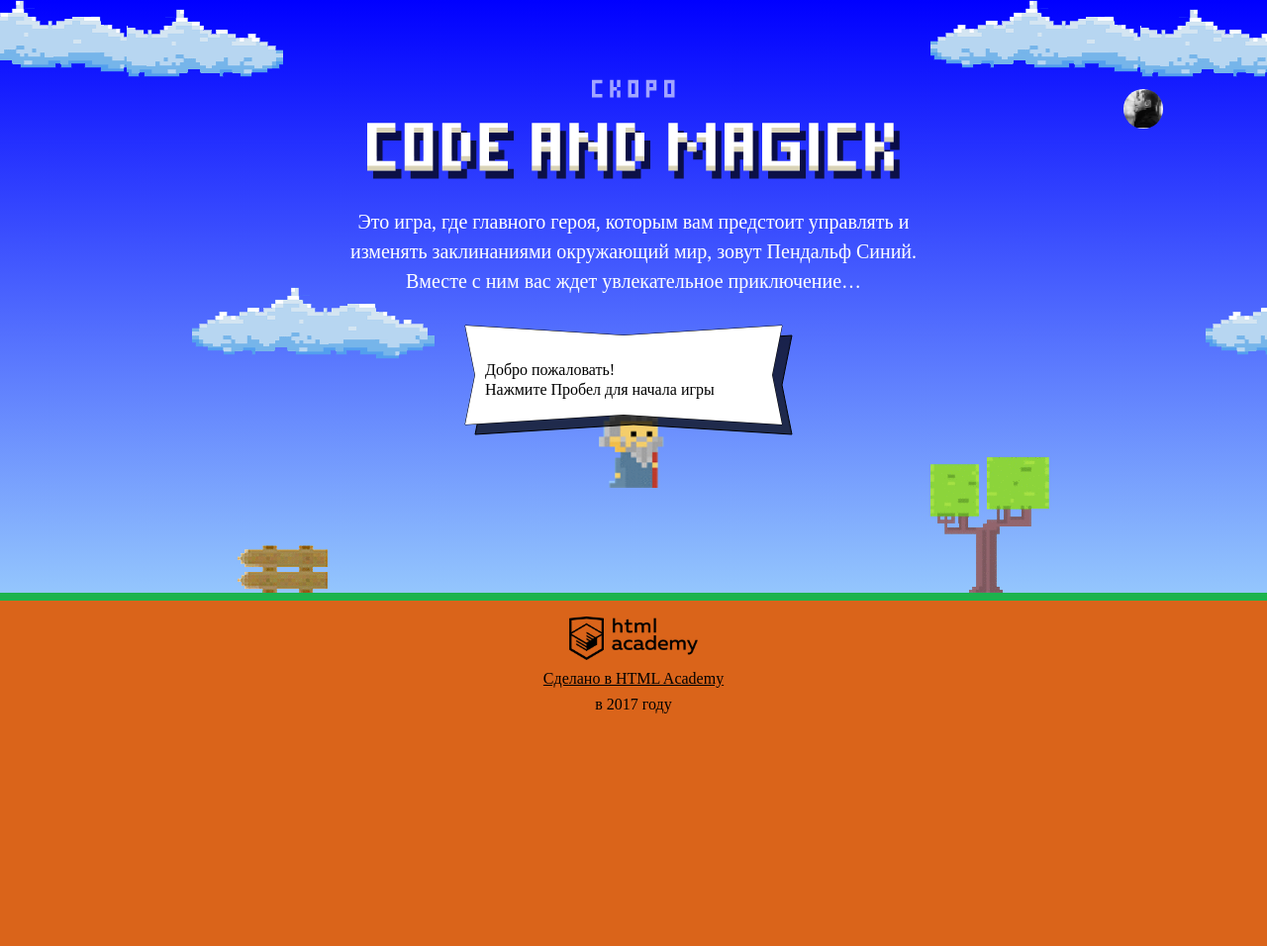
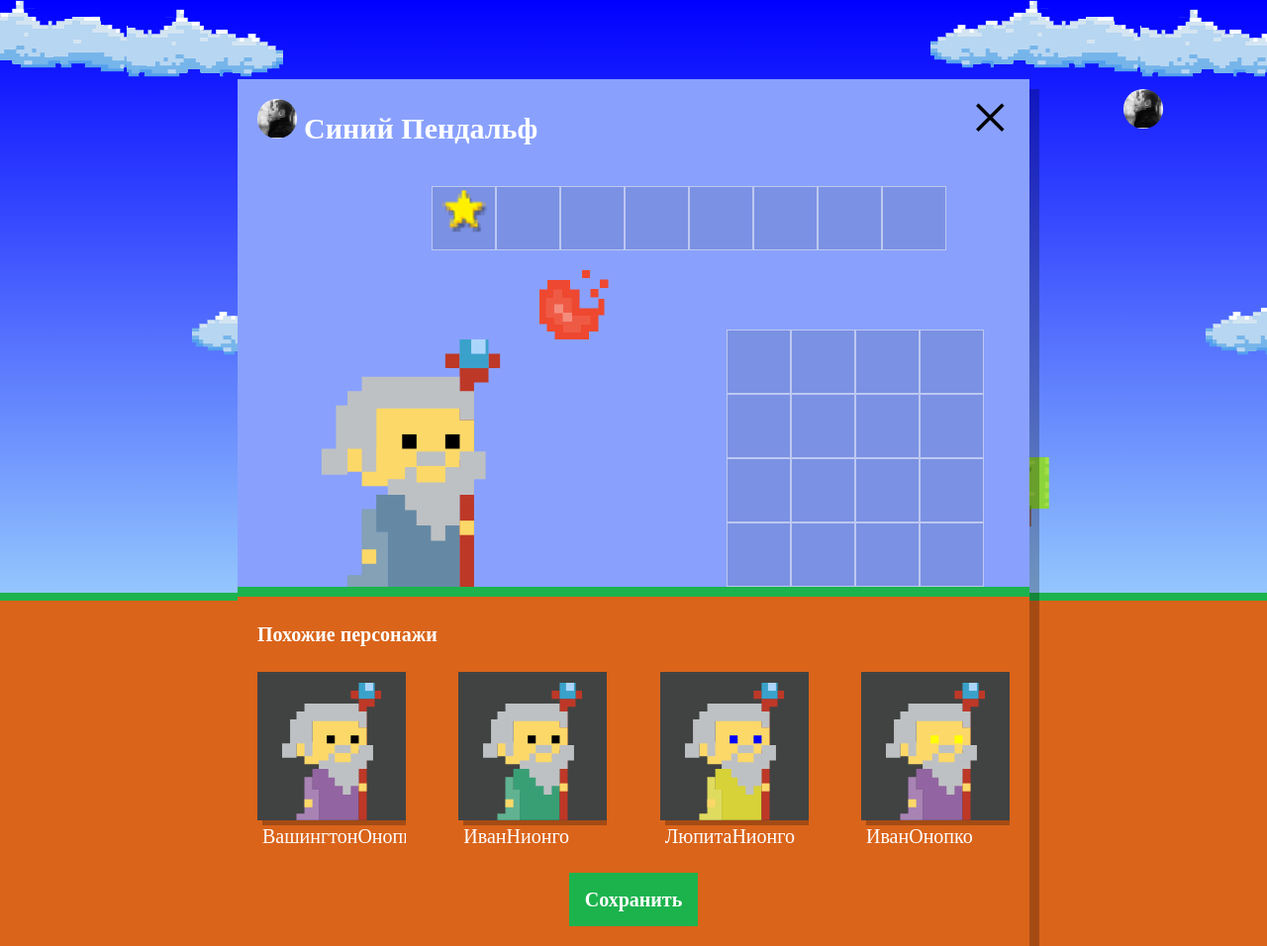
Before and after one commit to cardinalXII/1346789-code-and-magick-20, a website: page index.html in a window 1280 px wide. Shown: the whole page at 99% size. Before the commit the page ends 800 px from the top, so only its background shows below. Drawn offline with Linux system fonts and the light colour scheme; a web font is replaced by a local one.

Commit message:
добавление персонажей, генерация имени, цвета мантии и глаз

```diff
--- a/index.html
+++ b/index.html
@@ -208,8 +208,10 @@
      return gameFieldHeight / 3;
    }
   </script>
+<script src="js/setup.js"></script>
 <script src="js/stat.js"></script>
 <script src="js/game.js"></script>
 
+
 </body>
 </html>
--- /dev/null
+++ b/js/setup.js
@@ -0,0 +1,88 @@
+'use strict';
+
+var NAMES = ['Иван', 'Хуан Себастьян', 'Мария', 'Кристоф', 'Виктор', 'Юлия', 'Люпита', 'Вашингтон'];
+var SURNAMES = ['да Марья', 'Верон', 'Мирабелла', 'Вальц', 'Онопко', 'Топольницкая', 'Нионго', 'Ирвинг'];
+var coatColor = ['rgb(101, 137, 164)', 'rgb(241, 43, 107)', 'rgb(146, 100, 161)', 'rgb(56, 159, 117)', 'rgb(215, 210, 55)', 'rgb(0, 0, 0)'];
+var eyesColor = ['black', 'red', 'blue', 'yellow', 'green'];
+var SETUP_WINDOW = document.querySelector('.setup');
+
+
+// активация окна установок
+SETUP_WINDOW.classList.remove('hidden');
+
+//показываем меню выбора персонажей
+document.querySelector('.setup-similar').classList.remove('hidden')
+var similarListElement = document.querySelector('.setup-similar-list');
+var similarWizardTemplate = document.querySelector('#similar-wizard-template')
+    .content
+    .querySelector('.setup-similar-item');
+
+//генерация имени и фаимилии персонажа
+var names = [];
+for (var j = 0; j < NAMES.length; j++){
+  var randomIndexName = Math.floor(Math.random() * NAMES.length);
+  var randomIndexSurname = Math.floor(Math.random() * SURNAMES.length);
+
+  var nameOut = NAMES[randomIndexName];
+  var surnameOut = SURNAMES[randomIndexSurname];
+
+  var nameWizard =  nameOut + surnameOut;
+
+  names.push(nameWizard);
+};
+//генерация случайного цветс глаз
+var colors = [];
+for (var w = 0; w < coatColor.length; w++){
+  var  randomIndexColor= Math.floor(Math.random() * coatColor.length);
+  var coatWizard = coatColor[randomIndexColor];
+  colors.push(coatWizard);
+};
+//генерация случайного цвета глаз
+var eyes = [];
+for (var x = 0; x < coatColor.length; x++){
+  var  randomIndexEye= Math.floor(Math.random() * eyesColor.length);
+  var eyesWizard = eyesColor[randomIndexEye];
+  eyes.push(eyesWizard);
+};
+
+// массив параметров персонажа
+var wizards = [
+  {
+    name: names[0],
+    coatColor: colors[0],
+    eyesColor: eyes[0]
+  },
+  {
+    name: names[1],
+    coatColor: colors[1],
+    eyesColor: eyes[1]
+  },
+  {
+    name: names[2],
+    coatColor: colors[2],
+    eyesColor: eyes[2]
+  },
+  {
+    name: names[3],
+    coatColor: colors[3],
+    eyesColor: eyes[3]
+  }
+];
+//создаем персонажей
+var renderWizard = function(wizard) {
+  var wizardElement = similarWizardTemplate.cloneNode(true);
+
+  wizardElement.querySelector('.setup-similar-label').textContent = wizard.name;
+  wizardElement.querySelector('.wizard-coat').style.fill = wizard.coatColor;
+  wizardElement.querySelector('.wizard-eyes').style.fill = wizard.eyesColor;
+
+  return wizardElement;
+}
+
+var fragment = document.createDocumentFragment();
+for (var i = 0; i < wizards.length; i++) {
+  fragment.appendChild(renderWizard(wizards[i]));
+}
+similarListElement.appendChild(fragment);
+
+SETUP_WINDOW.querySelector('.setup-similar').classList.remove('hidden');
```
